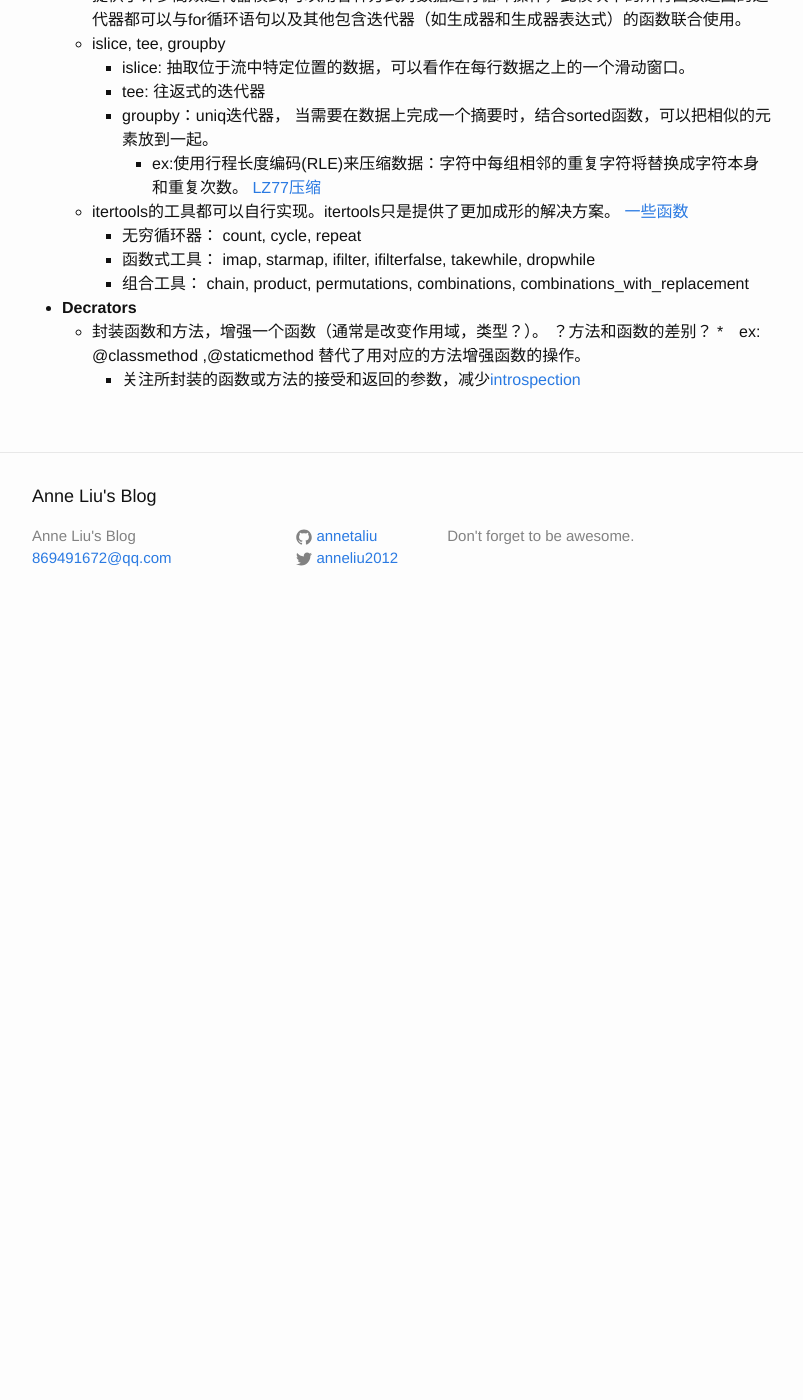
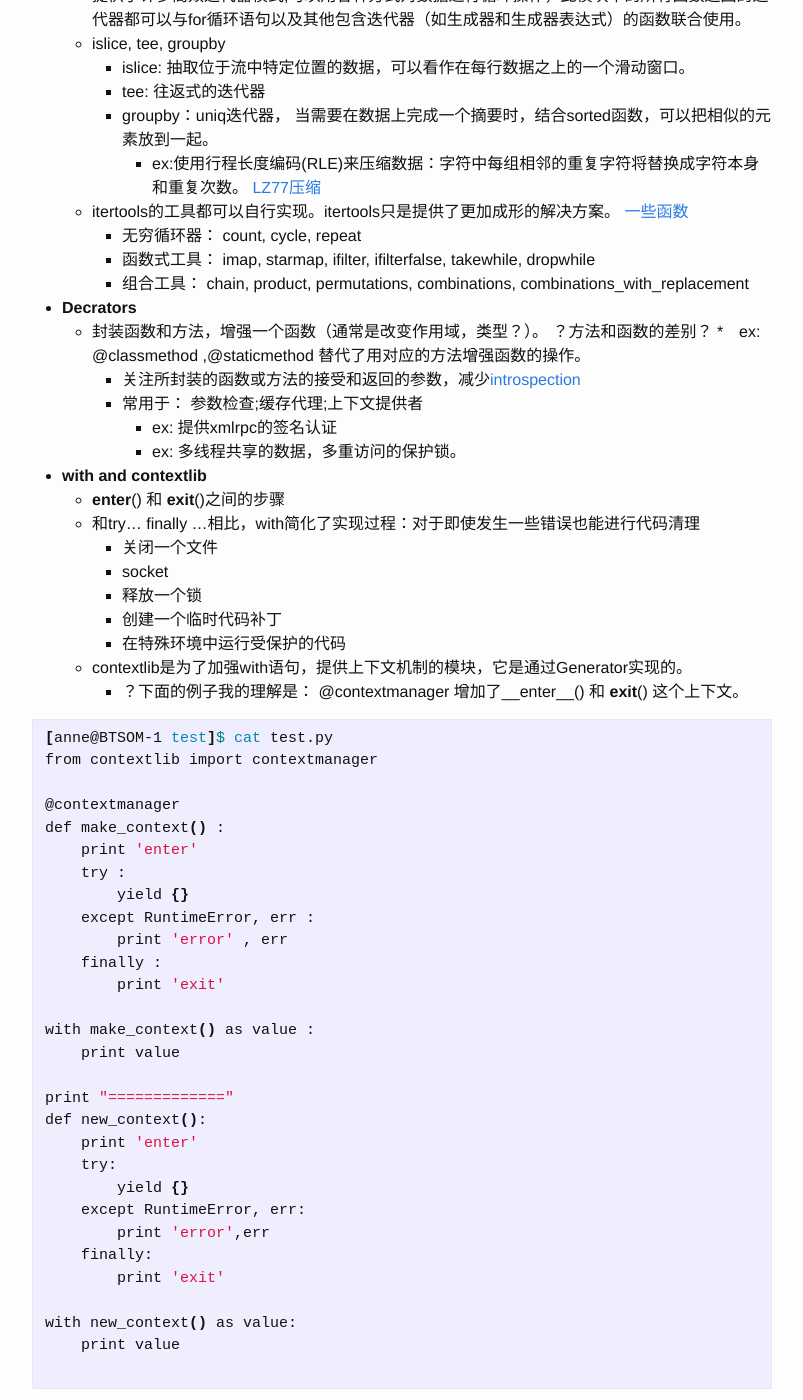
Before and after one commit to annetaliu/annetaliu.github.io, a Jekyll site: the page built from _posts/2016-06-27-Python-advanced1.markdown, in a window 1280 px wide and 1400 px high, scrolled down 2860 px. Shown: the whole window, without its empty margins (238-1041 px from the left). Built offline with Jekyll 4.4.1, drawn with Linux system fonts in a browser that asks for light colours; comment, search, counter and statistics services are not loaded; before the commit the page ends 3490 px from its top, so only the background shows below that; some of the changed text lies outside the part shown.

Commit message:
update blog python

````diff
--- a/_posts/2016-06-27-Python-advanced1.markdown
+++ b/_posts/2016-06-27-Python-advanced1.markdown
@@ -143,3 +143,61 @@ StopIteration
 	* 封装函数和方法，增强一个函数（通常是改变作用域，类型？）。 ？方法和函数的差别？
 		*　ex: @classmethod  ,@staticmethod  替代了用对应的方法增强函数的操作。
 		* 关注所封装的函数或方法的接受和返回的参数，减少[introspection](https://www.hikyle.me/archives/581/)
+		* 常用于： 参数检查;缓存代理;上下文提供者
+			* ex: 提供xmlrpc的签名认证
+			* ex: 多线程共享的数据，多重访问的保护锁。
+
+* **with and contextlib**
+	* __enter__() 和 __exit__()之间的步骤
+	* 和try... finally ...相比，with简化了实现过程：对于即使发生一些错误也能进行代码清理
+		* 关闭一个文件
+		* socket
+		* 释放一个锁
+		* 创建一个临时代码补丁
+		* 在特殊环境中运行受保护的代码
+	* contextlib是为了加强with语句，提供上下文机制的模块，它是通过Generator实现的。
+		* ？下面的例子我的理解是： @contextmanager 增加了__enter__() 和 __exit__() 这个上下文。
+
+``` bash
+[anne@BTSOM-1 test]$ cat test.py
+from contextlib import contextmanager
+
+@contextmanager
+def make_context() :
+    print 'enter'
+    try :
+        yield {}
+    except RuntimeError, err :
+        print 'error' , err
+    finally :
+        print 'exit'
+
+with make_context() as value :
+    print value
+
+print "============="
+def new_context():
+    print 'enter'
+    try:
+        yield {}
+    except RuntimeError, err:
+        print 'error',err
+    finally:
+        print 'exit'
+
+with new_context() as value:
+    print value
+
+```
+```	bash
+[anne@BTSOM-1 test]$ python test.py
+enter
+{}
+exit
+=============
+Traceback (most recent call last):
+  File "test.py", line 26, in <module>
+    with new_context() as value:
+AttributeError: __exit__
+
+```
````
Also changed, not shown: 读书笔记/读书笔记.md (+1 -0 lines).
